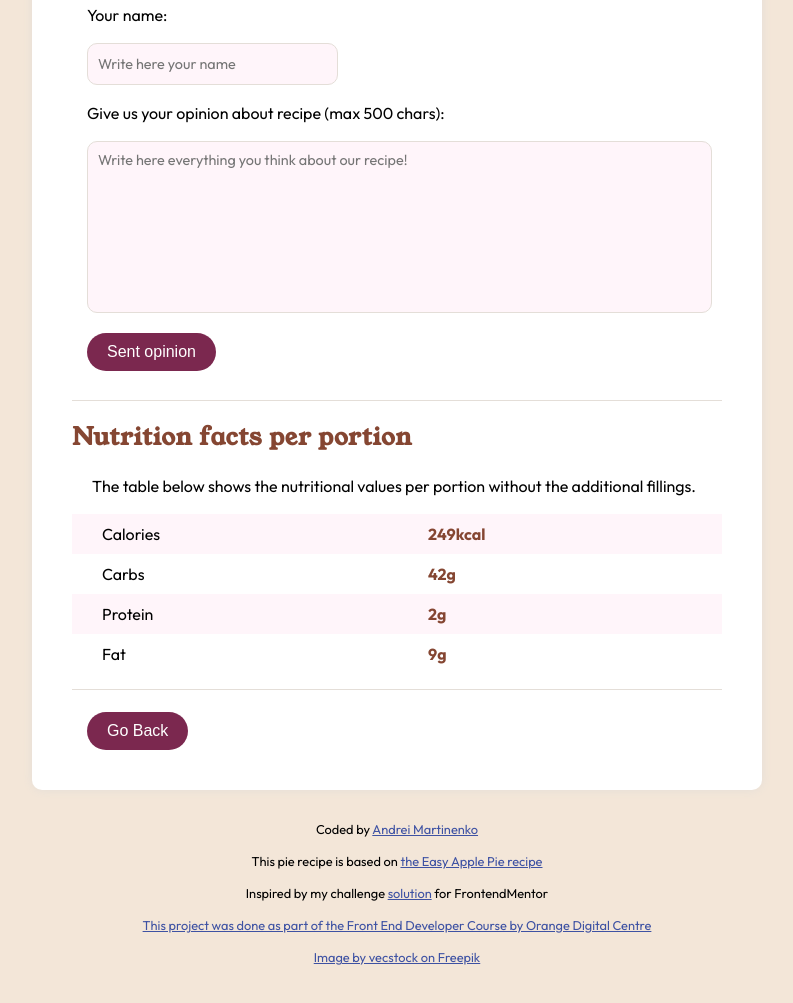
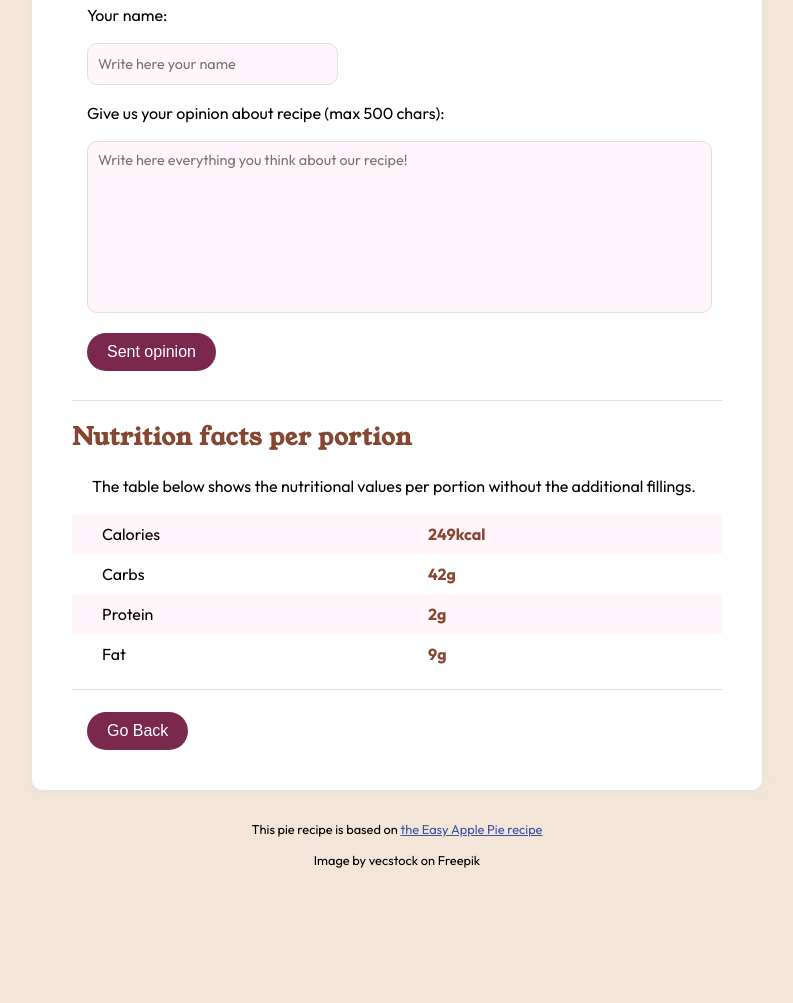
Before and after one commit to AxinitM/ODC-Recipe, a plain HTML site: page index.html in a window 1280 px wide. Shown: the part 1959-2962 px from the top of the page, without its empty margins (243-1036 px from the left). After the commit the page ends 2865 px from the top, so only its background shows below. Drawn offline with Linux system fonts and the light colour scheme.

Commit message:
Update index.html

```diff
--- a/index.html
+++ b/index.html
@@ -158,19 +158,20 @@
 
   <footer>
     <div class="attribution">
-      <p>Coded by <a href="https://github.com/AxinitM" target="_blank">Andrei Martinenko</a></p>
-
+<!--       <p>Coded by <a href="https://github.com/AxinitM" target="_blank">Andrei Martinenko</a></p>
+ -->
 
       <p>This pie recipe is based on <a href="https://www.allrecipes.com/recipe/12324/apple-pie-i/" target="_blank">the
           Easy Apple Pie recipe</a></p>
 
-      <p>Inspired by my challenge <a href="https://github.com/AxinitM/Frontend-Mentor/tree/main/Recipe-page"
-          target="_blank">solution</a> for FrontendMentor</p>
-      <p><a href="https://digitalcenter.orange.md/" target="_blank">
+<!--       <p>Inspired by my challenge <a href="https://github.com/AxinitM/Frontend-Mentor/tree/main/Recipe-page"
+          target="_blank">solution</a> for FrontendMentor</p> -->
+<!--       <p><a href="https://digitalcenter.orange.md/" target="_blank">
           This project was done as part of the Front End Developer Course by Orange Digital Centre</a></p>
       <p><a
           href="https://www.freepik.com/free-ai-image/homemade-apple-pie-sweet-fresh-dessert-table-generated-by-artificial-intelligence_122384705.htm#fromView=search&page=2&position=17&uuid=10873c66-4ab6-4b92-8692-d666ee031000"
-          target="_blank">
+          target="_blank"> -->
+
           Image by vecstock on Freepik</a></p>
     </div>
   </footer>
```
